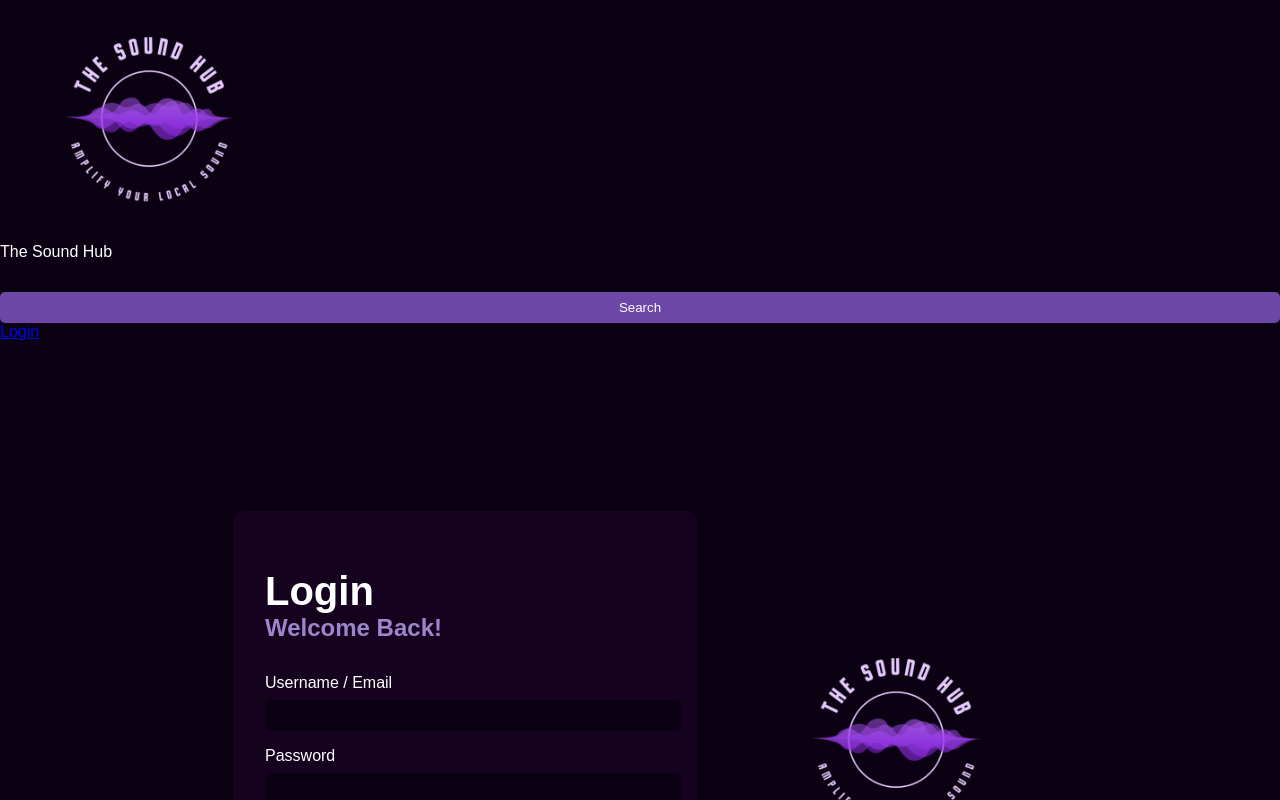
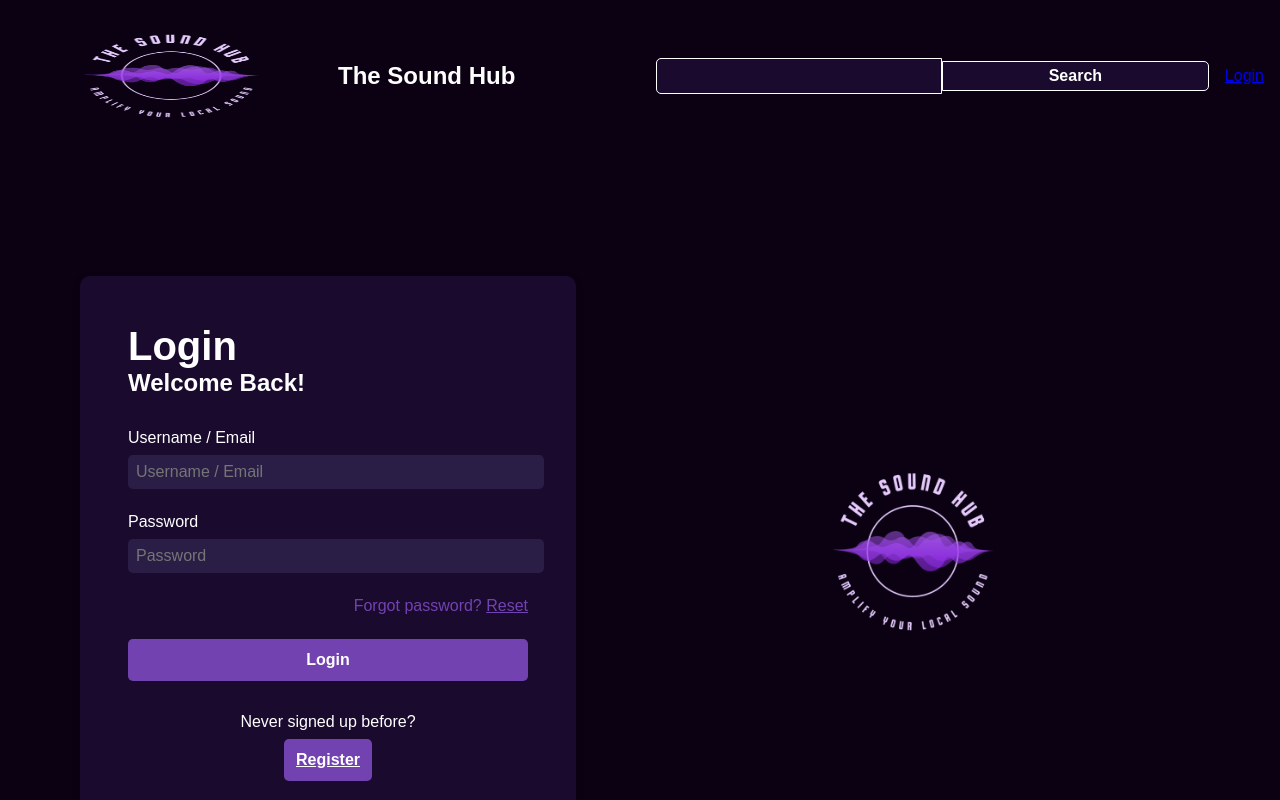
Before and after one commit to rottngator/CapstoneProject, a React (Create React App) app in the folder frontend/: page /login in a window 1280 px wide. Shown: the top 800 px of the page. Built offline with nearby package versions, Linux system fonts and the light colour scheme.

Commit message:
more work on authentication

```diff
--- a/frontend/src/api/api.js
+++ b/frontend/src/api/api.js
@@ -1,28 +1,34 @@
 import axios from 'axios';
 
-const API_URL = '/api';
+const API_BASE_URL = 'http://localhost:3000/api';
 
-export const register = async (credentials) => {
-    const response = await axios.post(`${API_URL}/register`, credentials);
-    return response.data;
+export const login = async (email, password) => {
+    try {
+        const response = await axios.post(`${API_BASE_URL}/login`, { email, password });
+        const { token } = response.data;
+        localStorage.setItem('token', token);
+        return response.data;
+    } catch (error) {
+        console.error('Login failed:', error.response.data);
+        throw error;
+    }
 };
 
-export const login = async (credentials) => {
-    const response = await axios.post(`${API_URL}/login`, credentials);
-    localStorage.setItem('token', response.data.token);
-    return response.data;
+export const getCurrentUser = async () => {
+    try {
+        const token = localStorage.getItem('token');
+        if (!token) return null;
+
+        const response = await axios.get(`${API_BASE_URL}/me`, {
+            headers: { Authorization: token },
+        });
+        return response.data;
+    } catch (error) {
+        console.error('Failed to fetch current user:', error.response.data);
+        return null;
+    }
 };
 
 export const logout = () => {
     localStorage.removeItem('token');
 };
-
-export const getCurrentUser = async () => {
-    const token = localStorage.getItem('token');
-    if (!token) return null;
-
-    const response = await axios.get(`${API_URL}/me`, {
-        headers: { Authorization: `Bearer ${token}` }
-    });
-    return response.data;
-};
--- a/frontend/src/components/Authentication/Login.css
+++ b/frontend/src/components/Authentication/Login.css
@@ -1,107 +1,115 @@
-body {
+.login-page {
+    display: flex;
+    justify-content: space-between;
+    align-items: center;
+    height: 100vh;
     background-color: #0b0113;
     color: white;
-    font-family: Arial, sans-serif;
+    padding: 0 5rem;
 }
 
-.login-page {
-    display: flex;
-    height: 100vh;
-    align-items: center;
-    justify-content: center;
-    background-color: #0b0113;
+.login-container {
+    background-color: #1a0b2e;
+    padding: 3rem;
+    border-radius: 10px;
+    box-shadow: 0 4px 8px rgba(0, 0, 0, 0.2);
+    max-width: 400px;
+    width: 100%;
 }
 
-.login-form-container {
-    background-color: #15021e;
-    border-radius: 10px;
-    padding: 2rem;
-    width: 400px;
-    box-shadow: 0 0 10px rgba(0, 0, 0, 0.5);
+h1, h2 {
+    margin: 0;
+}
+
+h1 {
+    font-size: 2.5rem;
+    font-weight: bold;
+}
+
+h2 {
+    font-size: 1.5rem;
+    margin-bottom: 2rem;
+}
+
+.form {
+    display: flex;
+    flex-direction: column;
+}
+
+.input-group {
+    margin-bottom: 1.5rem;
+}
+
+.input-group label {
+    display: block;
+    margin-bottom: 0.5rem;
+    font-size: 1rem;
+}
+
+.input-group input {
+    width: 100%;
+    padding: 0.5rem;
+    border: none;
+    border-radius: 5px;
+    background-color: #2a1e46;
+    color: white;
+    font-size: 1rem;
+}
+
+.forgot-password {
+    margin-bottom: 1.5rem;
+    text-align: right;
+}
+
+.forgot-password a {
+    color: #7242b1;
+    text-decoration: none;
+}
+
+.forgot-password a span {
+    text-decoration: underline;
+}
+
+.login-button {
+    background-color: #7242b1;
+    color: white;
+    padding: 0.75rem;
+    border: none;
+    border-radius: 5px;
+    font-size: 1rem;
+    font-weight: bold;
+    cursor: pointer;
+}
+
+.register-link {
+    margin-top: 2rem;
+    text-align: center;
+}
+
+.register-link p {
+    margin: 0;
+}
+
+.register-link .register-button {
+    background-color: #7242b1;
+    color: white;
+    padding: 0.75rem;
+    border: none;
+    border-radius: 5px;
+    font-size: 1rem;
+    font-weight: bold;
+    cursor: pointer;
+    display: inline-block;
+    margin-top: 0.5rem;
 }
 
 .logo-container {
     display: flex;
     justify-content: center;
     align-items: center;
-    margin-left: 50px;
+    height: 100%;
 }
 
 .logo {
-    width: 300px;
-    height: auto;
+    width: 50%;
 }
-
-h1 {
-    margin-bottom: 0;
-    font-size: 2.5rem;
-}
-
-h2 {
-    margin-top: 0;
-    margin-bottom: 2rem;
-    font-size: 1.5rem;
-    color: #9d85cc;
-}
-
-.login-form {
-    display: flex;
-    flex-direction: column;
-}
-
-.form-group {
-    margin-bottom: 1rem;
-}
-
-label {
-    display: block;
-    margin-bottom: 0.5rem;
-}
-
-input {
-    width: 100%;
-    padding: 0.5rem;
-    border: none;
-    border-radius: 5px;
-    background-color: #0b0113;
-    color: white;
-}
-
-.reset-link {
-    display: inline-block;
-    margin-top: 0.5rem;
-    color: #9d85cc;
-}
-
-.reset-link:hover {
-    color: #b897d4;
-}
-
-.login-button {
-    padding: 0.75rem;
-    border: none;
-    border-radius: 5px;
-    background-color: #6d47a7;
-    color: white;
-    font-size: 1rem;
-    cursor: pointer;
-}
-
-.login-button:hover {
-    background-color: #58358e;
-}
-
-.register-link {
-    margin-top: 1rem;
-    text-align: center;
-    color: white;
-}
-
-.register-link a {
-    color: #9d85cc;
-    text-decoration: none;
-}
-
-.register-link a:hover {
-    color: #b897d4;
-}
--- a/frontend/src/components/Authentication/Login.js
+++ b/frontend/src/components/Authentication/Login.js
@@ -1,62 +1,63 @@
 import React, { useState } from 'react';
+import { useNavigate } from 'react-router-dom';
+import { login } from '../../api/api';
 import './Login.css';
-import { Link, useNavigate, useLocation } from 'react-router-dom';
-import { useAuth } from '../Context/AuthContext';
 
 const Login = () => {
-    const [username, setUsername] = useState('');
+    const [credential, setCredential] = useState('');
     const [password, setPassword] = useState('');
-    const { login } = useAuth();
     const navigate = useNavigate();
-    const location = useLocation();
 
-    const handleSubmit = (e) => {
-        e.preventDefault();
-        // mock logic
-        if (username && password) {
-            login({ username });
-            const redirectTo = location.state?.from?.pathname || '/';
-            navigate(redirectTo);
+    const handleSubmit = async (event) => {
+        event.preventDefault();
+        try {
+            await login(credential, password);
+            navigate('/'); // Redirect to home or dashboard after login
+        } catch (error) {
+            alert('Login failed. Please check your credentials.');
         }
     };
 
     return (
         <div className="login-page">
-            <div className="login-form-container">
+            <div className="login-container">
                 <h1>Login</h1>
                 <h2>Welcome Back!</h2>
-                <form className="login-form" onSubmit={handleSubmit}>
-                    <div className="form-group">
-                        <label htmlFor="username">Username / Email</label>
+                <form onSubmit={handleSubmit}>
+                    <div className="input-group">
+                        <label htmlFor="credential">Username / Email</label>
                         <input
                             type="text"
-                            id="username"
-                            name="username"
-                            value={username}
-                            onChange={(e) => setUsername(e.target.value)}
+                            id="credential"
+                            placeholder="Username / Email"
+                            value={credential}
+                            onChange={(e) => setCredential(e.target.value)}
+                            required
                         />
                     </div>
-                    <div className="form-group">
+                    <div className="input-group">
                         <label htmlFor="password">Password</label>
                         <input
                             type="password"
                             id="password"
-                            name="password"
+                            placeholder="Password"
                             value={password}
                             onChange={(e) => setPassword(e.target.value)}
+                            required
                         />
                     </div>
-                    <div className="form-group">
-                        <Link to="/reset" className="reset-link">Forgot password? Reset</Link>
+                    <div className="forgot-password">
+                        <a href="/reset">Forgot password? <span>Reset</span></a>
                     </div>
                     <button type="submit" className="login-button">Login</button>
-                    <div className="register-link">
-                        Never signed up before? <Link to="/register">Register</Link>
-                    </div>
                 </form>
+                <div className="register-link">
+                    <p>Never signed up before?</p>
+                    <a href="/register" className="register-button">Register</a>
+                </div>
             </div>
             <div className="logo-container">
-                <img src="/images/The Sound Hub Logo.png" alt="The Sound Hub" className="logo"/>
+                <img src="/images/The Sound Hub Logo.png" alt="The Sound Hub Logo" className="logo"/>
             </div>
         </div>
     );
--- a/frontend/src/components/Navbar/NavBar.css
+++ b/frontend/src/components/Navbar/NavBar.css
@@ -13,7 +13,7 @@
 }
 
 .logo img {
-    height: 40px;
+    height: 120px;
 }
 
 .logo span {
--- a/frontend/src/components/Navbar/NavBar.js
+++ b/frontend/src/components/Navbar/NavBar.js
@@ -1,6 +1,7 @@
 import React, { useState, useEffect } from 'react';
 import { Link } from 'react-router-dom';
 import { getCurrentUser, logout } from '../../api/api';
+import './NavBar.css';
 
 const NavBar = () => {
     const [user, setUser] = useState(null);
```
Also changed, not shown: 1 other file (tests, documents, lock files or other folders).
